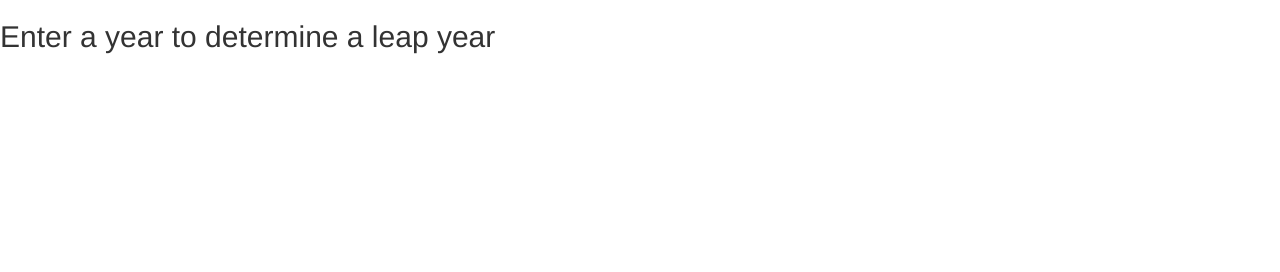
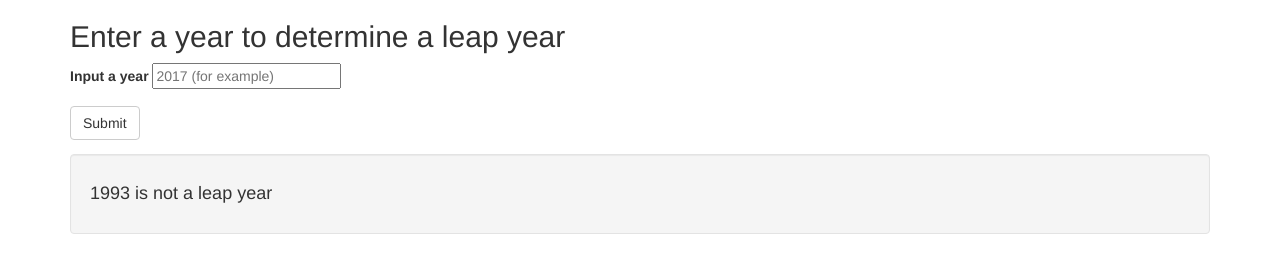
Before and after one commit to bseaver/leap-year, a plain HTML site: page index.html in a window 1280 px wide. Drawn offline with Linux system fonts and the light colour scheme.

Commit message:
add front end html, capture submit button

```diff
--- a/index.html
+++ b/index.html
@@ -8,7 +8,22 @@
     <title>Leap Year</title>
   </head>
   <body>
-    <h2>Enter a year to determine a leap year</h2>
+    <div class="container">
+      <h2>Enter a year to determine a leap year</h2>
+
+      <form>
+        <div class="form-group">
+          <label for="inputYear">Input a year</label>
+          <input id="inputYear" type="text" placeholder="2017 (for example)">
+        </div>
+        <button type="submit" class="btn btn-default">Submit</button>
+      </form> <!-- End form -->
+
+      <div class="well">
+        <h4><span>1993</span> is <span>not</span> a leap year</h4>
+      </div>
+
+    </div> <!-- End container -->
 
 
 
--- a/js/scripts.js
+++ b/js/scripts.js
@@ -1,4 +1,5 @@
 $(document).ready(function() {
+  // Back end section
 
   var leapYear = function(year) {
     if (year % 4 === 0 && year % 100 > 0 || year % 400 === 0) {
@@ -23,7 +24,12 @@ $(document).ready(function() {
   // leapYearTester(2000);
 
 
+  // Front end section
 
+  $("form").submit(function(grape) {
+    grape.preventDefault();
+    alert("submit presses");
+  });
 
 
 }); // End Document Ready
```
